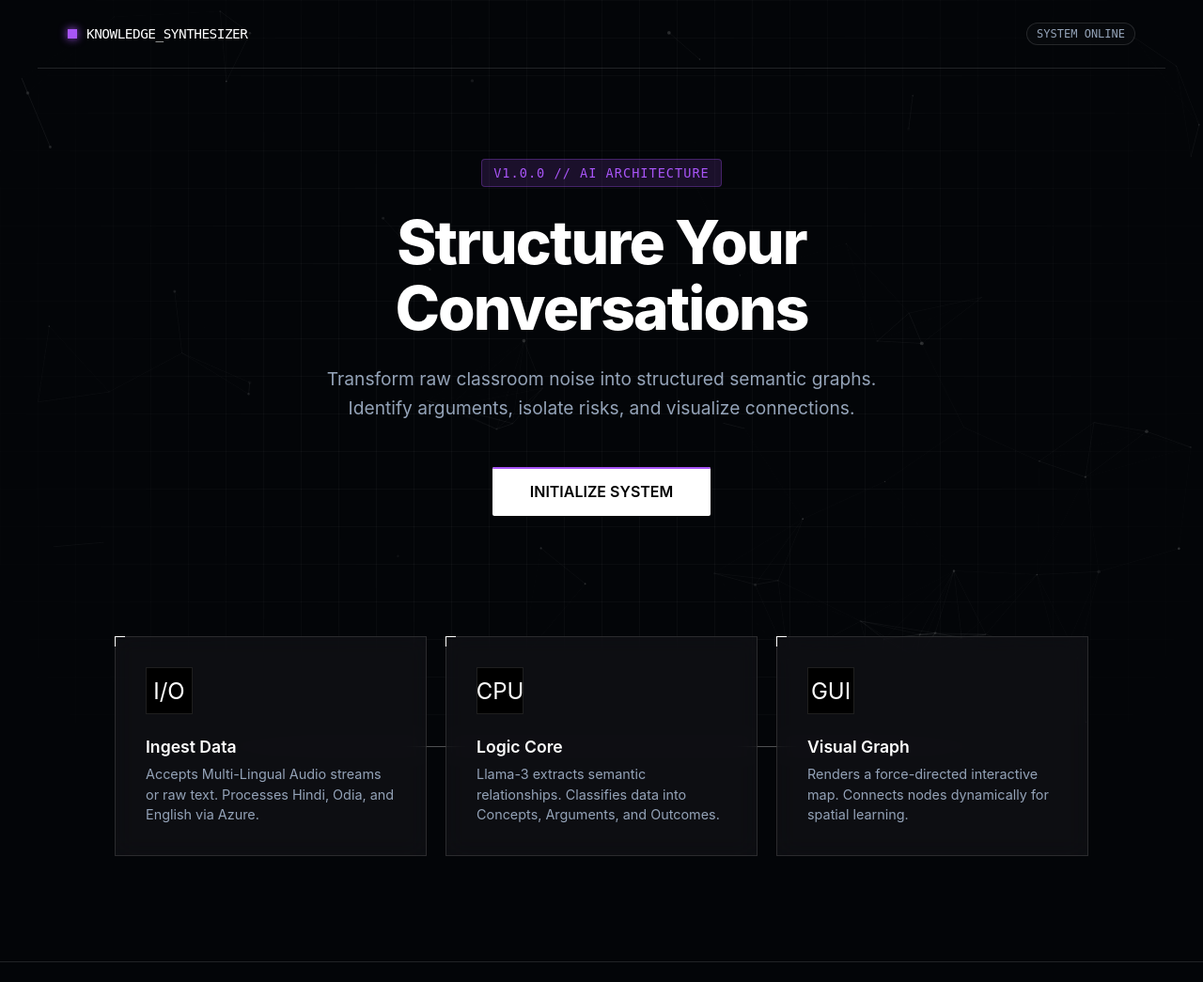
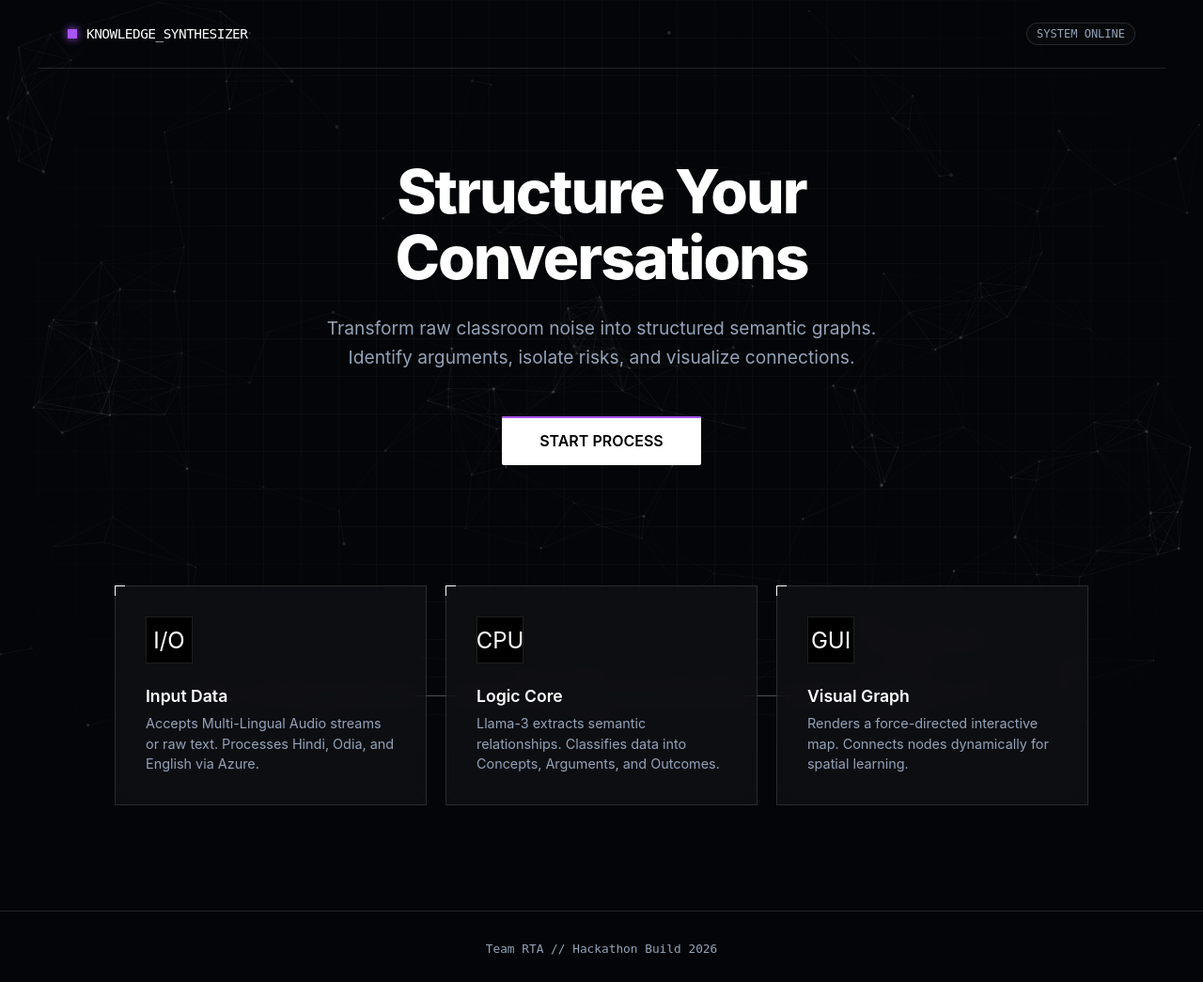
Before and after one commit to shadab1609/RTA, a Flask app: page / in a window 1280 px wide. Shown: the top 1045 px of the page at 94% size. After the commit the page ends 1016 px from the top, so only its background shows below. Run offline with Flask 3, Linux system fonts and the light colour scheme.

Commit message:
Update home.html

```diff
--- a/templates/home.html
+++ b/templates/home.html
@@ -292,14 +292,13 @@
         </nav>
 
         <section class="hero">
-            <span class="tagline">v1.0.0 // AI Architecture</span>
             <h1>Structure Your<br>Conversations</h1>
             <p>
                 Transform raw classroom noise into structured semantic graphs.
                 Identify arguments, isolate risks, and visualize connections.
             </p>
             <a href="/input">
-                <button class="btn-main">INITIALIZE SYSTEM</button>
+                <button class="btn-main">START PROCESS</button>
             </a>
         </section>
 
@@ -307,7 +306,7 @@
 
             <div class="step">
                 <div class="step-icon">I/O</div>
-                <h3>Ingest Data</h3>
+                <h3>Input Data</h3>
                 <p>Accepts Multi-Lingual Audio streams or raw text. Processes Hindi, Odia, and English via Azure.</p>
             </div>
 
@@ -335,12 +334,21 @@
         window.onload = function () {
             particlesJS("particles-js", {
                 particles: {
-                    number: { value: 60, density: { enable: true, value_area: 800 } },
+                    number: {
+                        value: 160, // <--- INCREASED FROM 60
+                        density: { enable: true, value_area: 800 }
+                    },
                     color: { value: "#ffffff" },
                     shape: { type: "circle" },
                     opacity: { value: 0.3, random: true },
                     size: { value: 2, random: true },
-                    line_linked: { enable: true, distance: 150, color: "#ffffff", opacity: 0.1, width: 1 },
+                    line_linked: {
+                        enable: true,
+                        distance: 150, // Increase this to 200 if you want lines to reach further
+                        color: "#ffffff",
+                        opacity: 0.1,
+                        width: 1
+                    },
                     move: { enable: true, speed: 0.5 }
                 },
                 retina_detect: true
```
